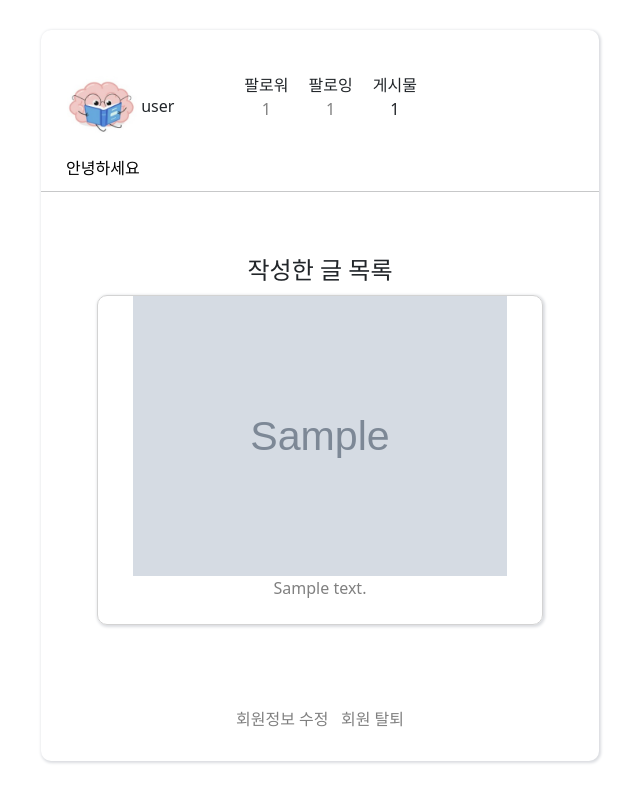
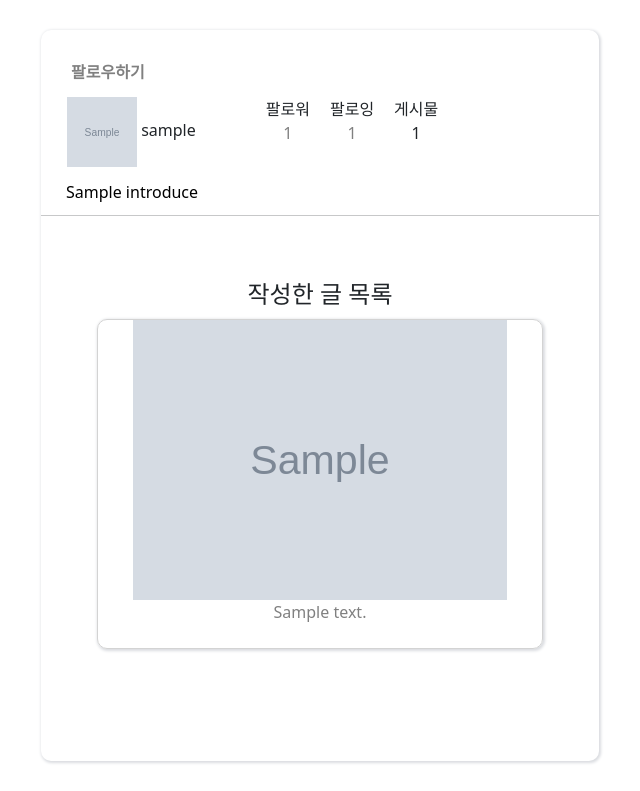
Before and after one commit to hyeinjeon/bookstore, a Django app: template user/templates/profile.html in a window 1280 px wide. Shown: the part 87-878 px from the top of the page, without its empty margins (320-960 px from the left). Run offline with Django 3.2, Linux system fonts and the light colour scheme; a user stored in the database is signed in; data comes from the database, SQL or seed files in the repository; both versions use the stored data as it was after the commit; tables that the repository leaves empty hold one stand-in row (values such as "Sample post"); the template is opened without the code that fills it: most values are stand-ins (such as "Sample title", 1, 10 or a date in 2020); grey boxes marked "Sample" are stand-in pictures; some libraries are stand-ins or nearby versions.

Commit message:
Fixed:profile user pk

```diff
--- a/user/templates/profile.html
+++ b/user/templates/profile.html
@@ -87,24 +87,26 @@
 </script>
 
 <div class="box">
-    {% with user_followers=user.followers.all %}
+    {% with user_followers=author.followers.all %}
         <ul class="list-group list-group-flush">
             <ul class="info-follow">
-                {% if request.user.username != user.username %}
-                {% if request.user in user_followers %}
-                    <a href="{% url 'user:follow' user.pk %}">팔로우 취소</a>
-                {% else %}
-                    <a href="{% url 'user:follow' user.pk %}">팔로우하기</a>
-                {% endif %}
+                {% if request.user %}
+                    {% if request.user != author %}
+                        {% if request.user in user_followers %}
+                            <a href="{% url 'user:follow' author.pk %}">팔로우 취소</a>
+                        {% else %}
+                            <a href="{% url 'user:follow' author.pk %}">팔로우하기</a>
+                        {% endif %}
+                    {% endif %}
                 {% endif %}
             </ul>
             <li class="list-group-item" style="text-align: left">
                 <ul class="info_list">
                     <li class="info-profile">
-                    {% if user.profilePic %}
-                        <img class="profilePic" src={{user.profilePic.url}} alt='image'> {{user.username}}
+                    {% if author.profilePic %}
+                        <img class="profilePic" src={{author.profilePic.url}} alt='image'> {{author.username}}
                     {% else %}
-                        <img class="profilePic" src= "{%static 'profile.jpg'%}" alt='image'></a> {{user.username}}
+                        <img class="profilePic" src= "{%static 'profile.jpg'%}" alt='image'></a> {{author.username}}
                     {% endif %}<br>
                     </li>
                     <li class="info">
@@ -116,9 +118,9 @@
                         </div>
                     </li>
                     <li class="info">
-                        팔로잉 <br><a href="javascript:doDisplay('following_list')">{{ user.followings.count }}</a><br>
+                        팔로잉 <br><a href="javascript:doDisplay('following_list')">{{ author.followings.count }}</a><br>
                         <div id="following_list">
-                            {% for following in user.followings.all %}
+                            {% for following in author.followings.all %}
                             <a href="{% url 'user:profile' following.pk %}">{{following}}</a><br>
                         {% endfor %}
                         </div>
@@ -127,10 +129,10 @@
                 </ul>
             </li>
         </ul>
-        {% if user.introduce %}
-            <span class="introduce">{{user.introduce}}</span><br>
+        {% if author.introduce %}
+            <span class="introduce">{{author.introduce}}</span><br>
         {% else %}
-            <span class="introduce">{{user.username}}</span><br>
+            <span class="introduce">{{author.username}}</span><br>
         {% endif %}
         <hr><br><br>
         <h4>작성한 글 목록</h4>
@@ -147,7 +149,7 @@
         아직 작성한 글이 없습니다
         {% endfor %}
     <br><br><br>
-    {% if request.user == user %}
+    {% if request.user == author %}
         <a href="{% url 'user:update' %}">회원정보 수정</a>&nbsp;&nbsp;
         <a href="{% url 'user:delete' %}">회원 탈퇴</a>
     {% endif %}
```
Also changed, not shown: user/views.py (+5 -3 lines), db.sqlite3.
